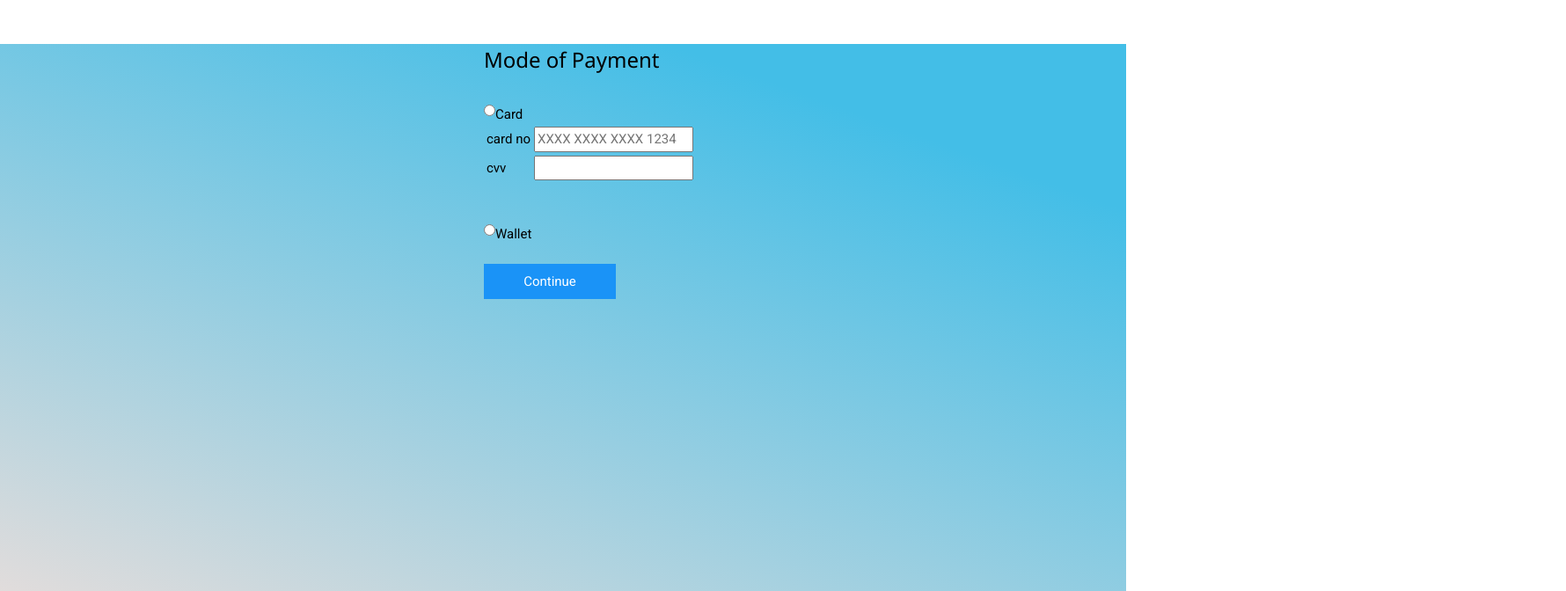
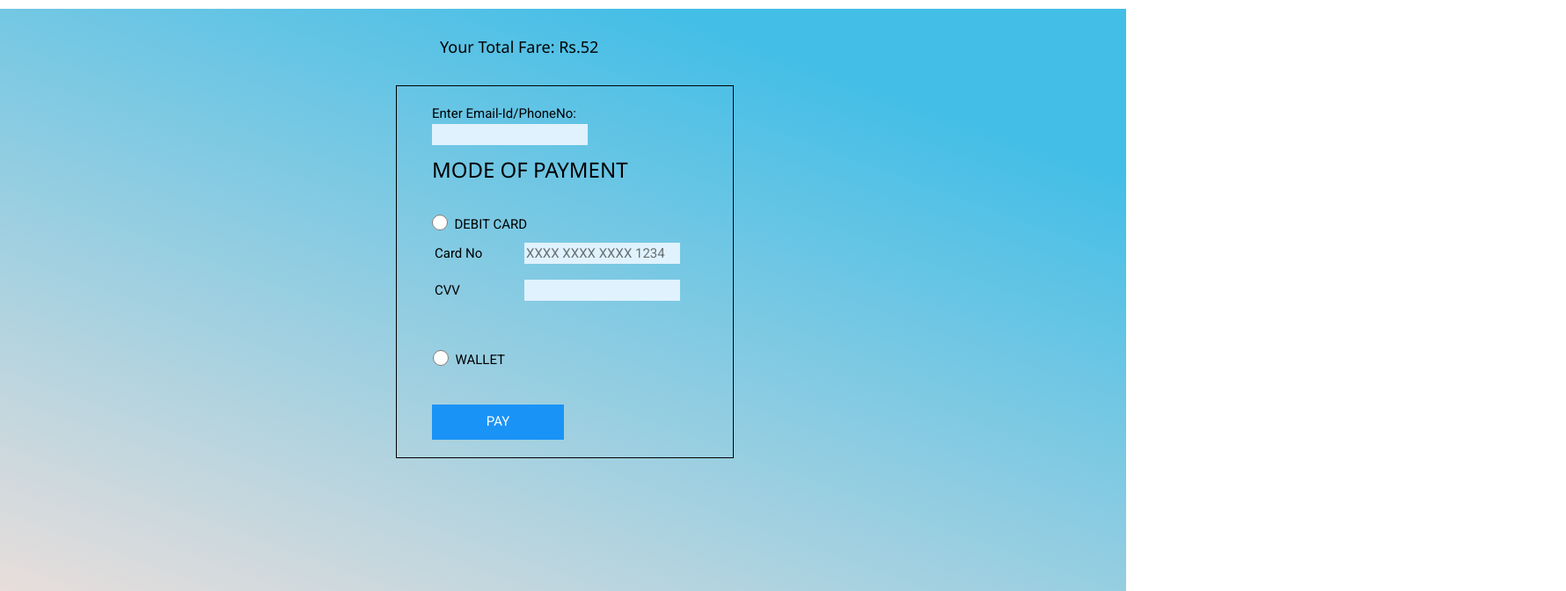
Before and after one commit to Jaskaran762/busreservation, an Angular app: page /payment in a window 1280 px wide. Shown: the top 672 px of the page at 88% size, 1780 px wide, since content can reach past the window. Built offline with nearby package versions, Linux system fonts and the light colour scheme.

Commit message:
Payment module,ticket page

```diff
--- a/src/app/app.module.ts
+++ b/src/app/app.module.ts
@@ -34,6 +34,7 @@ import { ContactUsComponent } from './contact-us/contact-us.component';
 import { WallettopupComponent } from './wallettopup/wallettopup.component';
 import { ProfilePicComponent } from './profile-pic/profile-pic.component';
 import { EditProfileComponent } from './edit-profile/edit-profile.component';
+import { TicketComponent } from './ticket/ticket.component';
 
 
 @NgModule({
@@ -64,7 +65,8 @@ import { EditProfileComponent } from './edit-profile/edit-profile.component';
      ContactUsComponent,
      WallettopupComponent,
      ProfilePicComponent,
-     EditProfileComponent
+     EditProfileComponent,
+     TicketComponent
   ],
   imports: [
     BrowserModule,
--- a/src/app/cancel-booking/cancel-booking.component.html
+++ b/src/app/cancel-booking/cancel-booking.component.html
@@ -15,10 +15,7 @@
       <h3>Reason for Cancellation?</h3>
       <textarea name="reason" cols="50"></textarea><br /><br />
 
-      <h5>
-        The booking amount  will be refunded to your account
-        wallet
-      </h5>
+      <h5>The booking amount will be refunded to your account wallet</h5>
       <br />
 
       <div *ngIf="data">
@@ -36,6 +33,7 @@
         </h5>
       </div>
 
+      <!--check with id-->
       <div *ngIf="data.status == false">
         <h5 style="color: red">
           Please register first, in order to receive refund amount.<br /><br />
--- /dev/null
+++ b/src/app/payment.service.ts
@@ -0,0 +1,19 @@
+import { Injectable } from '@angular/core';
+import { HttpClient } from '@angular/common/http';
+import { Observable } from 'rxjs';
+
+@Injectable({
+  providedIn: 'root',
+})
+export class PaymentService {
+  constructor(private http: HttpClient) {}
+
+  pay(busId: number, customerId: number): Observable<any> {
+    let url =
+      'http://localhost:8181/Payment?busId=' +
+      busId +
+      '&customerId=' +
+      customerId;
+    return this.http.get(url);
+  }
+}
--- a/src/app/payment/payment.component.css
+++ b/src/app/payment/payment.component.css
@@ -10,7 +10,31 @@ input::after {
   white-space: pre;
 }
 .content {
-  margin: 50px;
+  position: relative;
+  left: 450px;
+  top: 50px;
+  border: 1px solid black;
+  padding: 20px 40px;
+  width: 30%;
+}
+
+td {
+  height: 40px;
+  width: 100px;
+}
+
+input[type="text"] {
+  background-color: rgb(224, 242, 253);
+  border: 0.5px;
+}
+input[type="radio"] {
+  height: 18px;
+  width: 18px;
+  display: inline-block;
+  border: 0.5px;
+}
+.status {
   position: relative;
   left: 500px;
+  top: 30px;
 }
--- a/src/app/payment/payment.component.html
+++ b/src/app/payment/payment.component.html
@@ -1,18 +1,54 @@
+<div class="status">
+  <h5>Your Total Fare: Rs.{{ amount }}</h5>
+</div>
 <div class="content">
-  <h3>Mode of Payment</h3>
+  <div *ngIf="notRegistered">
+    Enter Email-Id/PhoneNo:<br /><input type="text" />
+  </div>
+  <h3>MODE OF PAYMENT</h3>
   <br />
-  <input type="radio" name="card" value="card" />Card <br />
+  <form [formGroup]="userForm">
+    <input type="radio" formControlName="card" value="card" />&nbsp;&nbsp;DEBIT
+    CARD<br />
     <table>
       <tr>
-      <td>card no</td>
-      <td><input type="text" placeholder="XXXX XXXX XXXX 1234" /></td>
+        <td>Card No</td>
+        <td>
+          <input type="text" placeholder="XXXX XXXX XXXX 1234" />
+        </td>
       </tr>
       <tr>
-      <td>cvv</td>
+        <td>CVV</td>
         <td><input type="text" /></td>
       </tr>
+    </table>
     <br /><br />
-  </table>
-  <input type="radio" name="card" value="wallet" />Wallet <br /><br />
-  <button>Continue</button>
+    <td>
+      <input
+        type="radio"
+        formControlName="card"
+        value="wallet"
+      />&nbsp;&nbsp;WALLET
+    </td>
+  </form>
+  <span *ngIf="userForm.get('card').invalid && clicked" style="color: red"
+    >Please select a mode of payment first</span
+  >
+  <br />
+  <button type="submit" (click)="pay()">PAY</button>
 </div>
+<br />
+<div class="status">
+  <div *ngIf="data; else notPaid">
+    <h4 style="color: green">
+      Payment successful!!<br />
+      <a routerLink="/ticket"><button>CONTINUE</button></a>
+    </h4>
+  </div>
+  <ng-template #notPaid>
+    <div *ngIf="clicked">
+      <h7 style="color: red">Payment unsuccessful<br /></h7>
+      <a routerLink="/homepage"><button>TRY AGAIN</button></a>
+    </div>
+  </ng-template>
+</div>
--- a/src/app/payment/payment.component.ts
+++ b/src/app/payment/payment.component.ts
@@ -1,4 +1,7 @@
 import { Component, OnInit } from '@angular/core';
+import { FormControl, FormGroup, Validators } from '@angular/forms';
+import { Router } from '@angular/router';
+import { PaymentService } from '../payment.service';
 
 @Component({
   selector: 'app-payment',
@@ -6,12 +9,39 @@ import { Component, OnInit } from '@angular/core';
   styleUrls: ['./payment.component.css'],
 })
 export class PaymentComponent implements OnInit {
-  booking_id: number;
-  amount: number;
-  constructor() {}
+  amount: number = 52;
+  busId: number = 3;
+  data: any;
+  canPay: boolean = true;
+  message: string;
+  customerId: number = 0;
+  bookingId: number;
+  clicked: boolean = false;
+  notRegistered: boolean;
+  constructor(private paymentService: PaymentService, private router: Router) {}
 
   ngOnInit(): void {
-    this.booking_id = parseInt(sessionStorage.getItem('bookingId'));
-    this.amount = parseInt(sessionStorage.getItem('amount'));
+    this.bookingId = parseInt(sessionStorage.getItem('bookingId'));
+    //this.busId = parseInt(sessionStorage.getItem('busId'));
+    //this.amount = parseInt(sessionStorage.getItem('amount'));
+    this.customerId = parseInt(sessionStorage.getItem('customerId'));
+    console.log(this.customerId);
+    if (isNaN(this.customerId)) {
+      this.customerId = 0;
+      this.notRegistered = true;
+    } else {
+      this.notRegistered = false;
+    }
+  }
+
+  userForm = new FormGroup({
+    card: new FormControl('', Validators.required),
+  });
+  pay() {
+    this.paymentService
+      .pay(this.busId, this.customerId)
+      .subscribe((response) => (this.data = response));
+    sessionStorage.setItem('paymentAmount', String(this.amount));
+    this.clicked = true;
   }
 }
--- /dev/null
+++ b/src/app/ticket/ticket.component.css
@@ -0,0 +1,29 @@
+.pageContent {
+  margin: 20px 60px;
+  padding: 20px 60px;
+  position: relative;
+  left: 250px;
+  width: 60%;
+}
+.ticket {
+  border: 1px solid black;
+  padding: 20px 60px;
+  width: 100%;
+  background-color: rgba(250, 250, 250, 0.3);
+}
+td {
+  width: 200px;
+  height: 40px;
+}
+button {
+  border: none;
+  background-color: #008cba;
+  color: white;
+  padding: 16px 32px;
+  text-align: right;
+  text-decoration: none;
+  font-size: 16px;
+  margin: 4px 2px;
+  transition-duration: 0.4s;
+  cursor: pointer;
+}
--- /dev/null
+++ b/src/app/ticket/ticket.component.html
@@ -0,0 +1,47 @@
+<div class="pageContent">
+  <h4>YOUR TICKET IS BOOKED FOR "TRAVEL_DATE"</h4>
+  <button (click)="view()">CLICK HERE TO VIEW</button><br /><br />
+  <div *ngIf="viewTicket">
+    <div class="ticket">
+      <h3>"BusName" Travels</h3>
+      <hr />
+      <table>
+        <tr>
+          <td>Route :</td>
+          <td>"______to_________"</td>
+        </tr>
+        <tr>
+          <td>Bus No :</td>
+          <td></td>
+        </tr>
+        <tr>
+          <td>PNR(booking id) :</td>
+          <td></td>
+        </tr>
+        <tr>
+          <td>Seats :</td>
+          <td></td>
+        </tr>
+        <tr>
+          <td>Bus Name :</td>
+          <td></td>
+        </tr>
+        <tr>
+          <td>Date Of Travel :</td>
+          <td></td>
+        </tr>
+        <tr>
+          <td>Time Of Departure :</td>
+          <td></td>
+        </tr>
+        <tr>
+          <td>Total Fare:</td>
+          <td>Rs.{{ totalFare }}</td>
+        </tr>
+      </table>
+      <hr />
+      <button>Print</button>
+    </div>
+    <h2>HAPPY JOURNEY!!</h2>
+  </div>
+</div>
--- /dev/null
+++ b/src/app/ticket/ticket.component.ts
@@ -0,0 +1,21 @@
+import { Component, OnInit } from '@angular/core';
+import { PaymentService } from '../payment.service';
+
+@Component({
+  selector: 'app-ticket',
+  templateUrl: './ticket.component.html',
+  styleUrls: ['./ticket.component.css'],
+})
+export class TicketComponent implements OnInit {
+  data: any;
+  busId: number = 1;
+  viewTicket: boolean;
+  totalFare: number;
+  constructor(private paymentService: PaymentService) {}
+
+  ngOnInit(): void {}
+  view() {
+    this.viewTicket = true;
+    this.totalFare = parseInt(sessionStorage.getItem('paymentAmount'));
+  }
+}
--- a/src/app/wallet/wallet.component.ts
+++ b/src/app/wallet/wallet.component.ts
@@ -6,15 +6,19 @@ import { Component, Input, OnInit } from '@angular/core';
   styleUrls: ['./wallet.component.css'],
 })
 export class WalletComponent implements OnInit {
-  @Input() amount: number;
+  refundAmount: number;
   amt: number = 0;
+  paymentAmount: number = 0;
   balance: number = 50;
 
   constructor() {}
 
   ngOnInit(): void {
     this.amt = parseInt(sessionStorage.getItem('amt'));
-    this.balance = this.balance + this.amt;
+    this.paymentAmount = parseInt(sessionStorage.getItem('paymentAmount')); //on payment -
+    this.refundAmount = parseInt(sessionStorage.getItem('refundAmount')); //on cancel +
+    //this.balance = this.balance + this.amt; //on wallet recharge +
+    sessionStorage.setItem('walletBalance', String(this.balance));
   }
 
   get bal() {
```
Also changed, not shown: src/app/app-routing.module.ts (+58 -38 lines), 2 other files (tests, documents, lock files or other folders). Lines whose indentation alone changed are shown as unchanged.
